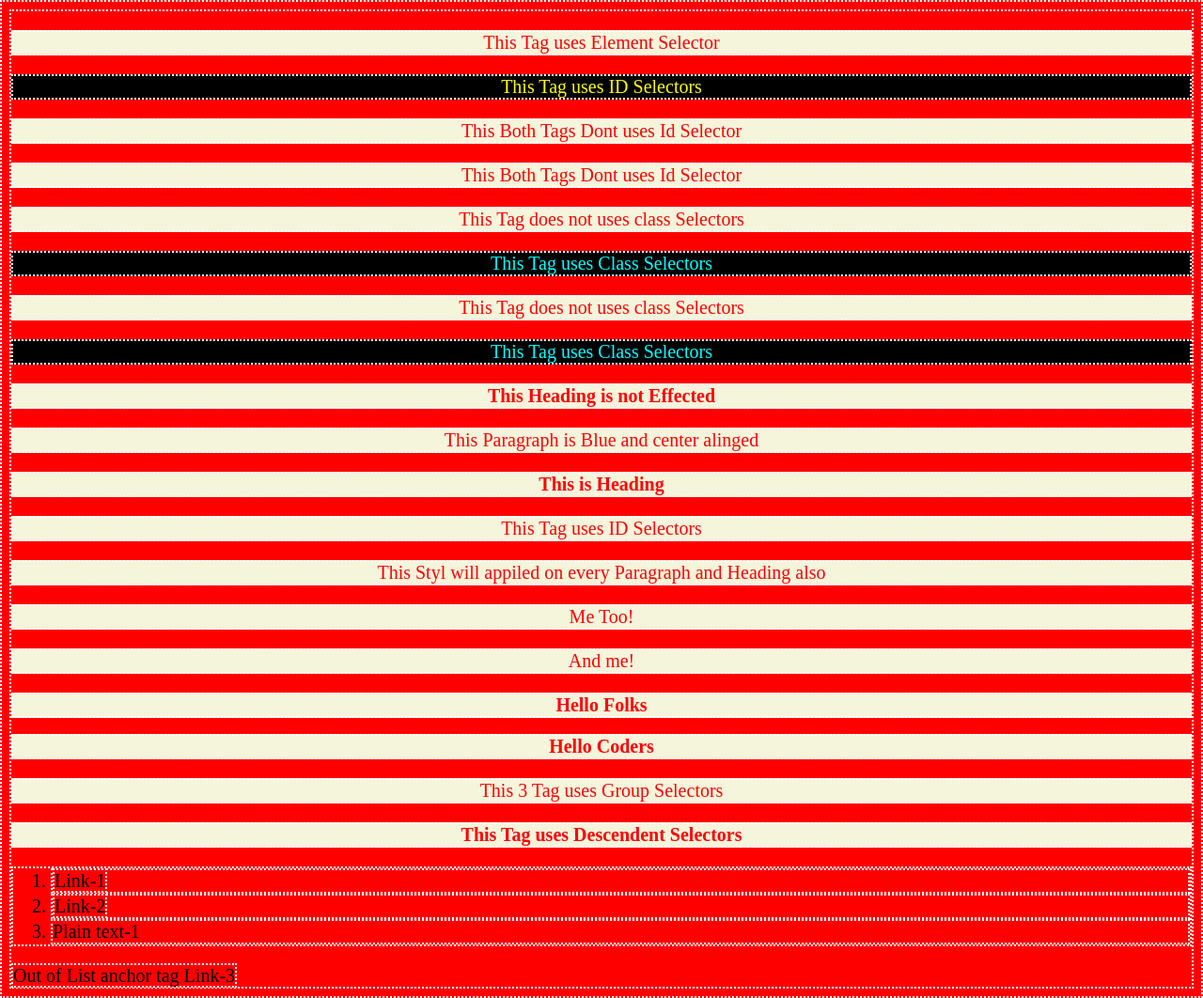
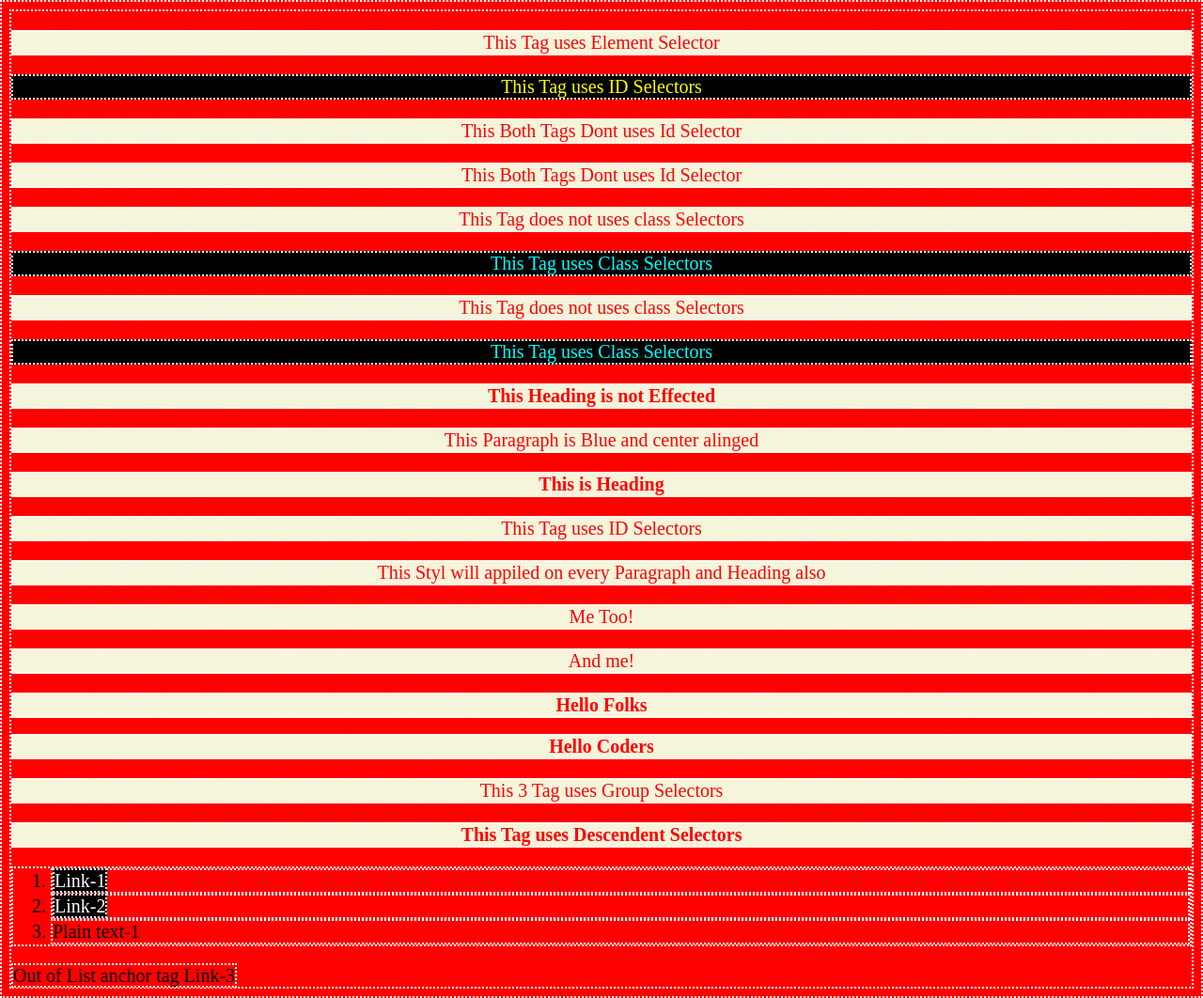
Before and after one commit to Itzzain9/CSS_Practice_Notes_Part02, a plain HTML site: page index.html in a window 1280 px wide. Shown: the whole page at 94% size. Drawn offline with Linux system fonts and the light colour scheme.

Commit message:
Update style.css

```diff
--- a/style.css
+++ b/style.css
@@ -49,3 +49,10 @@ h1,h2,p{
    color: red;
    background-color: beige;
 }
+
+
+/* Example of Desendent Selector */
+li a{
+   color: white;
+   background-color: black;
+}
```
